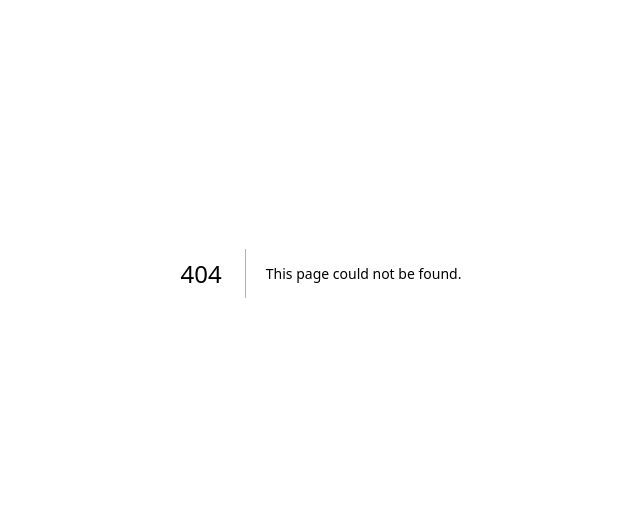
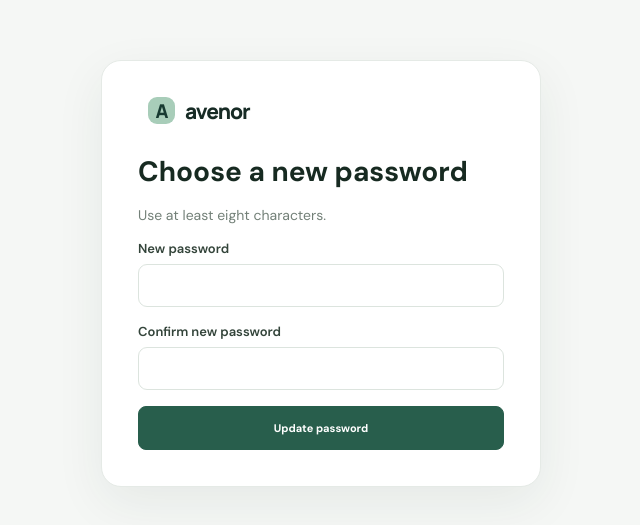
Before and after one commit to hugothomas593-dotcom/FinanceOS, a Next.js app: page /reset-password in a window 1280 px wide. Before the commit this address had no page. Shown: the part 127-652 px from the top of the page, without its empty margins (319-959 px from the left). Built offline with nearby package versions, Linux system fonts and the light colour scheme.

Commit message:
feat: add password update page

```diff
--- /dev/null
+++ b/src/app/reset-password/page.tsx
@@ -0,0 +1,59 @@
+'use client';
+
+import { useState, type FormEvent } from 'react';
+import { createBrowserClient } from '@supabase/ssr';
+import { getSupabasePublicConfig } from '@/lib/supabase/config';
+
+export default function ResetPasswordPage() {
+  const [password, setPassword] = useState('');
+  const [confirmation, setConfirmation] = useState('');
+  const [message, setMessage] = useState('');
+  const [busy, setBusy] = useState(false);
+
+  async function submit(event: FormEvent<HTMLFormElement>) {
+    event.preventDefault();
+    setMessage('');
+
+    if (password !== confirmation) {
+      setMessage('The passwords do not match.');
+      return;
+    }
+
+    setBusy(true);
+    try {
+      const config = getSupabasePublicConfig();
+      if (!config) throw new Error('Supabase configuration is missing.');
+
+      const supabase = createBrowserClient(config.url, config.key);
+      const { error } = await supabase.auth.updateUser({ password });
+      if (error) throw error;
+
+      setMessage('Your password has been updated. You can now sign in.');
+      window.setTimeout(() => window.location.assign('/login'), 1200);
+    } catch (error) {
+      setMessage(error instanceof Error ? error.message : 'Could not update your password.');
+    } finally {
+      setBusy(false);
+    }
+  }
+
+  return (
+    <main className="login-shell">
+      <form className="login-card" onSubmit={submit}>
+        <div className="brand"><span className="brand-mark">A</span><span>avenor</span></div>
+        <h1>Choose a new password</h1>
+        <p>Use at least eight characters.</p>
+        <label>
+          New password
+          <input type="password" minLength={8} required autoComplete="new-password" value={password} onChange={(e) => setPassword(e.target.value)} />
+        </label>
+        <label>
+          Confirm new password
+          <input type="password" minLength={8} required autoComplete="new-password" value={confirmation} onChange={(e) => setConfirmation(e.target.value)} />
+        </label>
+        <button className="button-primary" disabled={busy}>{busy ? 'Updating...' : 'Update password'}</button>
+        {message && <p role="status">{message}</p>}
+      </form>
+    </main>
+  );
+}
```
